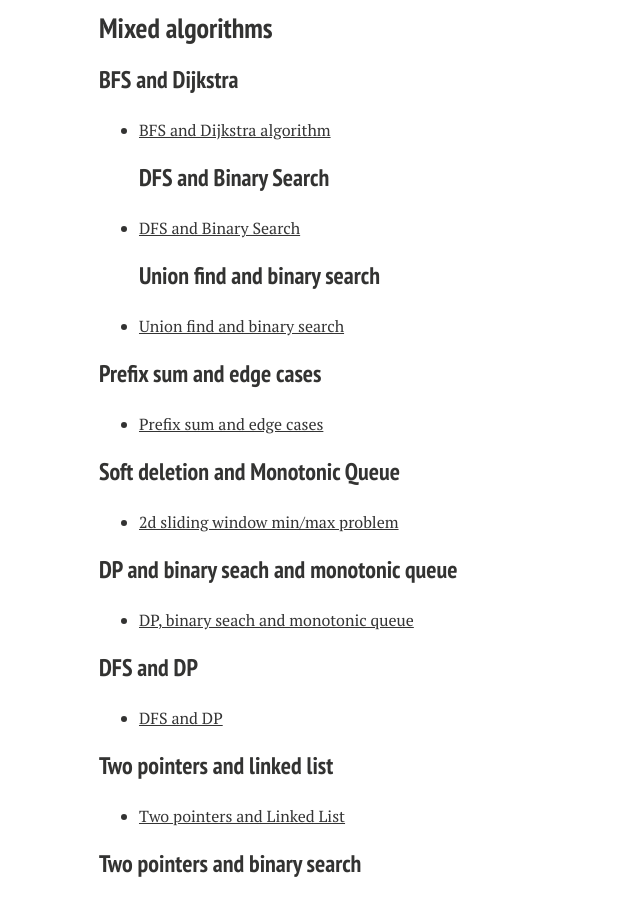
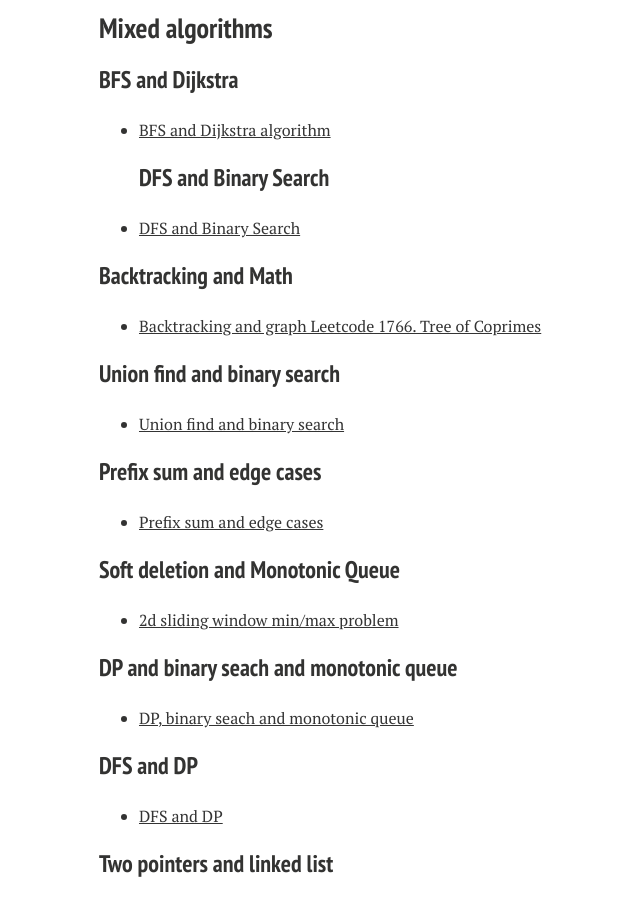
Before and after one commit to xiaokeshen/xiaokeshen.github.io, a Jekyll site: the page built from SoftwareEngineering/index.md, in a window 1280 px wide and 900 px high, scrolled down 6659 px. Shown: the whole window, without its empty margins (221-861 px from the left). Built offline with Jekyll 4.4.1, drawn with Linux system fonts in a browser that asks for light colours; nearby versions of some CDN libraries; some of the changed text lies outside the part shown.

Commit message:
Add one article

```diff
--- a/SoftwareEngineering/index.md
+++ b/SoftwareEngineering/index.md
@@ -233,6 +233,10 @@ My 'Serious' coding got started since I became a student as a Computer Science M
 - [BFS and Dijkstra algorithm](https://medium.com/@jim.morris.shen/bfs-dijkstra-c46de5cb1f0b?source=friends_link&sk=f9cc2b3f457dc7f8731d99d5881994db)
 ### DFS and Binary Search
 - [DFS and Binary Search](https://medium.com/@jim.morris.shen/bfs-and-binary-search-9c74760a34c4?source=friends_link&sk=987f61b4b5f01a4c7228e2be899ef29e)
+
+### Backtracking and Math
+- [Backtracking and graph Leetcode 1766. Tree of Coprimes](https://jimmy-shen.medium.com/backtracking-and-graph-1318aef64f62)
+
 ### Union find and binary search
 - [Union find and binary search](https://medium.com/@jim.morris.shen/union-find-and-binary-search-ddbdee684641?source=friends_link&sk=4e4ce2ecd1f64c2341190554cb2a02d2)
 
```
